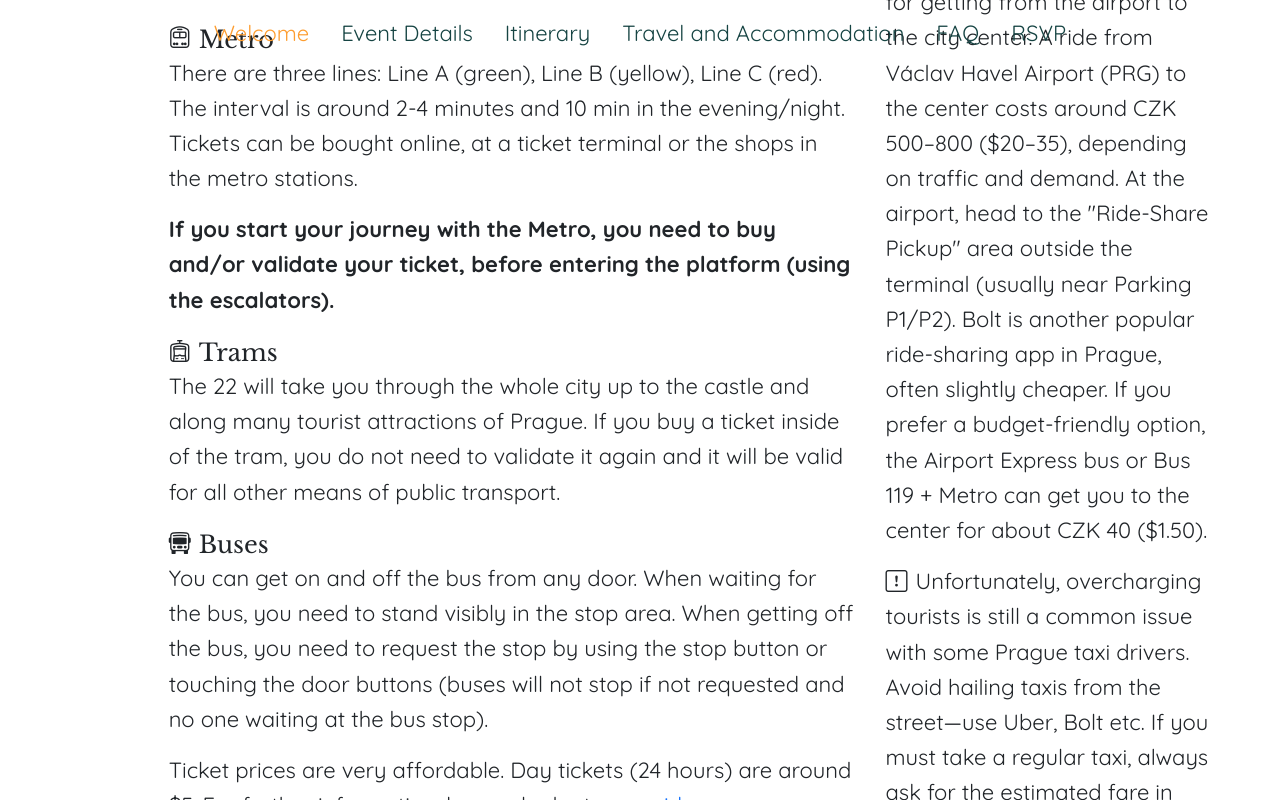
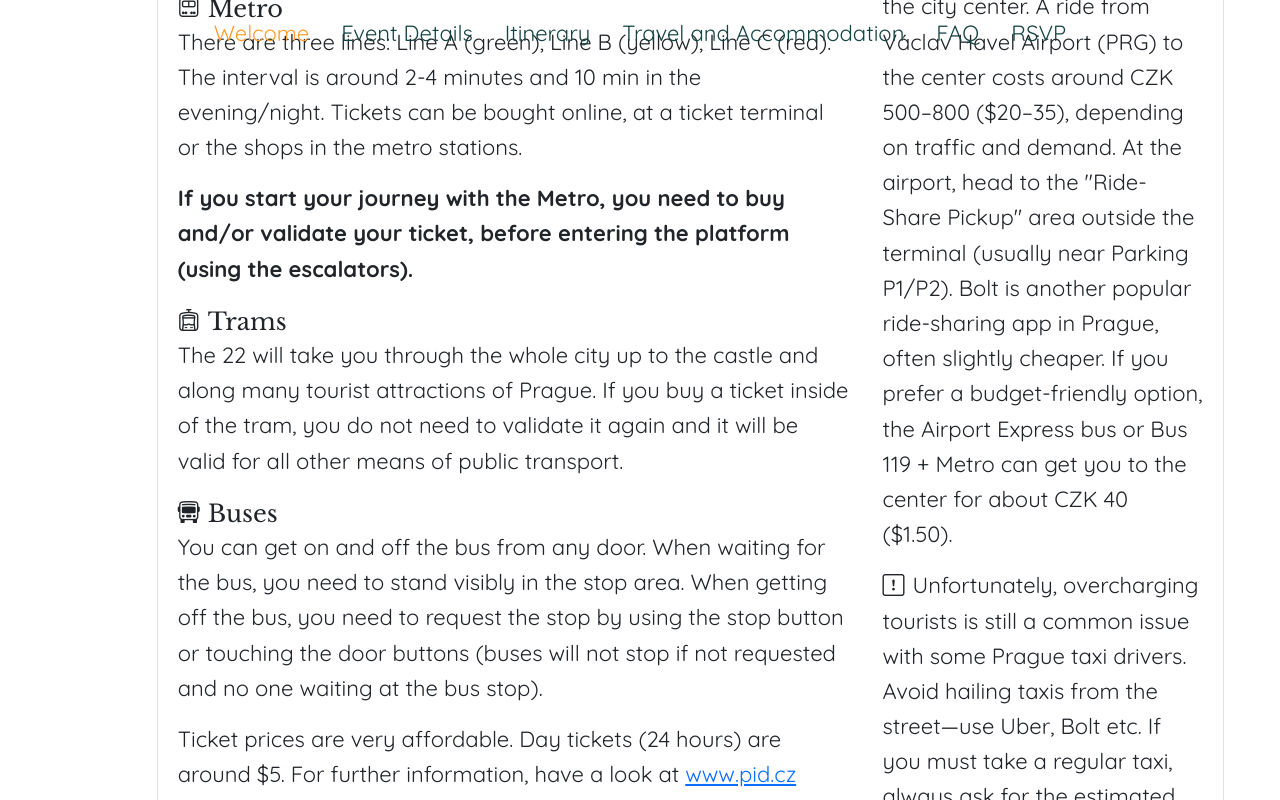
Before and after one commit to queuing4oranges/sam-adrian-wedding, a React (Vite) app: page /#welcome in a window 1280 px wide. Both pictures are taken after a click on the button "Public Transport". Built offline with nearby package versions, Linux system fonts and the light colour scheme; a web font is replaced by a local one.

Commit message:
Minor styling fixes

```diff
--- a/src/components/travel/Neighborhoods.jsx
+++ b/src/components/travel/Neighborhoods.jsx
@@ -10,7 +10,7 @@ import { mapData } from './mapData';
 import Xicon from '../../assets/svgs/Xicon';
 
 export default function Neighborhoods({ setShowHoods }) {
-	const [isMobile, setIsMobile] = useState(3); // 1: mobile, 2: tablet, 3: desktop
+	const [isMobile, setIsMobile] = useState(2); // 1: mobile, 2: tablet, 3: desktop
 	const innerWidth = window.innerWidth;
 
 	// Handles amount of slides to be shown based on screen width
@@ -29,7 +29,7 @@ export default function Neighborhoods({ setShowHoods }) {
 	}, [innerWidth]);
 
 	return (
-		<CardBody>
+		<CardBody className='border'>
 			<div className='d-flex justify-content-between'>
 				<h3 className='mb-5'>Get to know the neighborhoods</h3>
 				<span
--- a/src/components/travel/PublicTransport.jsx
+++ b/src/components/travel/PublicTransport.jsx
@@ -4,9 +4,9 @@ import Xicon from '../../assets/svgs/Xicon';
 
 export default function PublicTransport({ setShowMhd }) {
 	return (
-		<CardBody>
+		<CardBody className='border'>
 			<div className='d-flex justify-content-between'>
-				<h3 className='mb-5'>Prague Public Transport</h3>
+				<h3 className='mb-3'>Prague Public Transport</h3>
 				<span
 					onClick={() => setShowMhd(false)}
 					className='close-x d-flex justify-content-end pe-0'
--- a/src/components/travel/TravelPrague.jsx
+++ b/src/components/travel/TravelPrague.jsx
@@ -7,7 +7,7 @@ import PublicTransport from './PublicTransport.jsx';
 
 export default function TravelPrague({ showHoods, setShowHoods, showMhd, setShowMhd }) {
 	return (
-		<Card className='border-0 prague-info-card'>
+		<Card className='border-0 p-2 prague-info-card'>
 			{showHoods
 				? <Neighborhoods setShowHoods={setShowHoods} />
 				: showMhd
--- a/src/components/travel/travel.scss
+++ b/src/components/travel/travel.scss
@@ -11,10 +11,12 @@
 
 		&:hover {
 			background-color: vars.$turq-light-light;
+			color: vars.$white;
 		}
 
 		&.active-btn {
 			background-color: vars.$turq-light-light;
+			color: vars.$white;
 		}
 	}
 
@@ -32,6 +34,10 @@
 
 	.swiper-slide {
 		height: auto; // Make all cards same height, regardless of content
+	}
+
+	.swiper-button-next:after, .swiper-button-prev:after {
+		color: vars.$turq-light-light;
 	}
 }
 
```
Also changed, not shown: src/assets/svgs/faq-bg.svg.
